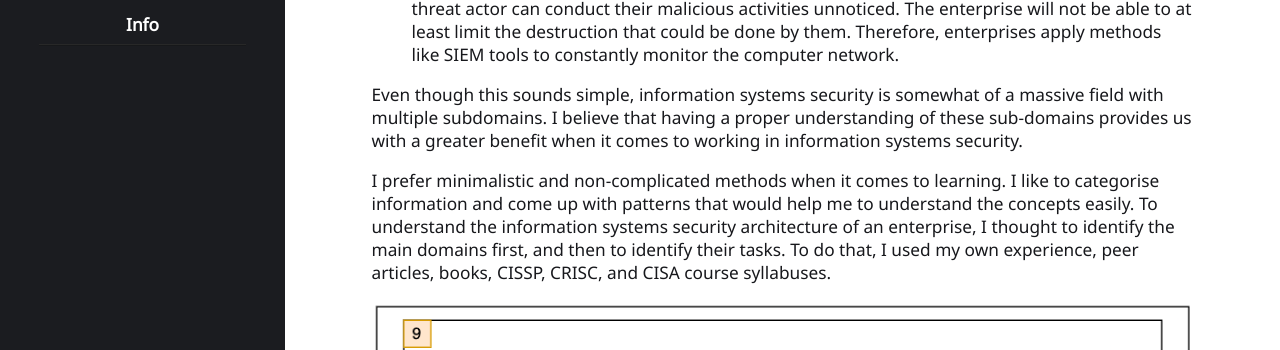
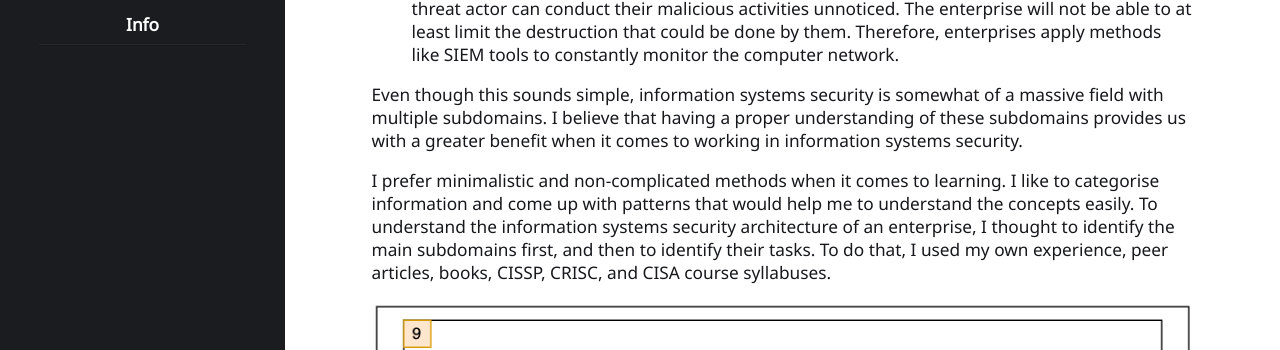
Before and after one commit to sud0x0/SUD0x0, a Jekyll site: the page built from _posts/2022-08-26-How-I-use-my-simple-framework-to-understand-the-world-of-information-systems-security.md, in a window 1280 px wide and 900 px high, scrolled down 2990 px. Shown: the part 177-527 px from the top of the window. Built offline with Jekyll 4.4.1, drawn with Linux system fonts in a browser that asks for light colours; some of the changed text lies outside the part shown.

Commit message:
First blog post edit 13

```diff
--- a/_posts/2022-08-26-How-I-use-my-simple-architecture-to-understand-the-world-of-information-systems-security.md
+++ b/_posts/2022-08-26-How-I-use-my-simple-framework-to-understand-the-world-of-information-systems-security.md
@@ -55,9 +55,9 @@ Some examples are,
 - if constant monitoring and log management of traffic does not happen within an enterprise, the threat actor can conduct their malicious activities unnoticed. The enterprise will not be able to at least limit the destruction that could be done by them. Therefore, enterprises apply methods like SIEM tools to constantly monitor the computer network.
 
 
-Even though this sounds simple, information systems security is somewhat of a massive field with multiple subdomains. I believe that having a proper understanding of these sub-domains provides us with a greater benefit when it comes to working in information systems security.
+Even though this sounds simple, information systems security is somewhat of a massive field with multiple subdomains. I believe that having a proper understanding of these subdomains provides us with a greater benefit when it comes to working in information systems security.
 
-I prefer minimalistic and non-complicated methods when it comes to learning. I like to categorise information and come up with patterns that would help me to understand the concepts easily. To understand the information systems security architecture of an enterprise, I thought to identify the main domains first, and then to identify their tasks. To do that, I used my own experience, peer articles, books, CISSP, CRISC, and CISA course syllabuses.
+I prefer minimalistic and non-complicated methods when it comes to learning. I like to categorise information and come up with patterns that would help me to understand the concepts easily. To understand the information systems security architecture of an enterprise, I thought to identify the main subdomains first, and then to identify their tasks. To do that, I used my own experience, peer articles, books, CISSP, CRISC, and CISA course syllabuses.
 
 ![_config.yml]({{ site.baseurl }}/images/information-systems-security-domains.png)
 
@@ -262,3 +262,5 @@ Research is important when it comes to changing and upgrading. Within an enterpr
 ## Is that all?
 
 Well, based on my opinion yes when it comes to domains. But there are deeper parts of Information Systems Security that I did not mention as separate domains. One example is Identity and Access Management (IAM). This requires a great amount of planning and always faces changes according to business needs. But I feel that this is connected to multiple domains and not a single domain. For example, the asset management domain classifies the systems, the infrastructure and application security domain implements the chosen IAM systems, and the security operations domain monitors the IAM systems. The rest of the parts are also connected with the other roles in the enterprise.
+
+Finally, this article is about how I see information systems security and its subdomain. But there can be multiple other ways of dividing information systems security into subdomains that different people use to understand information systems security.
```
Also changed, not shown: other parts of _posts/2022-08-26-How-I-use-my-simple-framework-to-understand-the-world-of-information-systems-security.md (+4 -4 lines).
